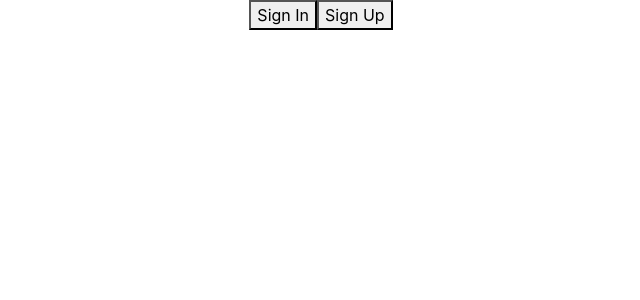
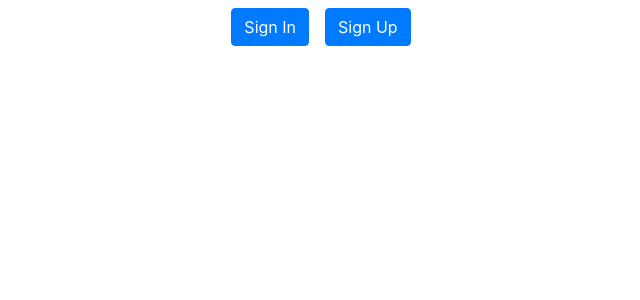
Before and after one commit to krezicoder/react-jest-boilerplate, a React (Create React App) app: page / in a window 1280 px wide. Shown: the top 300 px of the page, without its empty margins (319-959 px from the left). Built offline with nearby package versions, Linux system fonts and the light colour scheme.

Commit message:
REFACTORED - Added styles to Buttons

```diff
--- a/src/components/Button/Button.js
+++ b/src/components/Button/Button.js
@@ -3,7 +3,7 @@ import React, { Component } from "react";
 class Button extends Component {
   render() {
     const { name } = this.props;
-    return <button>{name}</button>;
+    return <button className="btn btn-primary m-2">{name}</button>;
   }
 }
 
```
